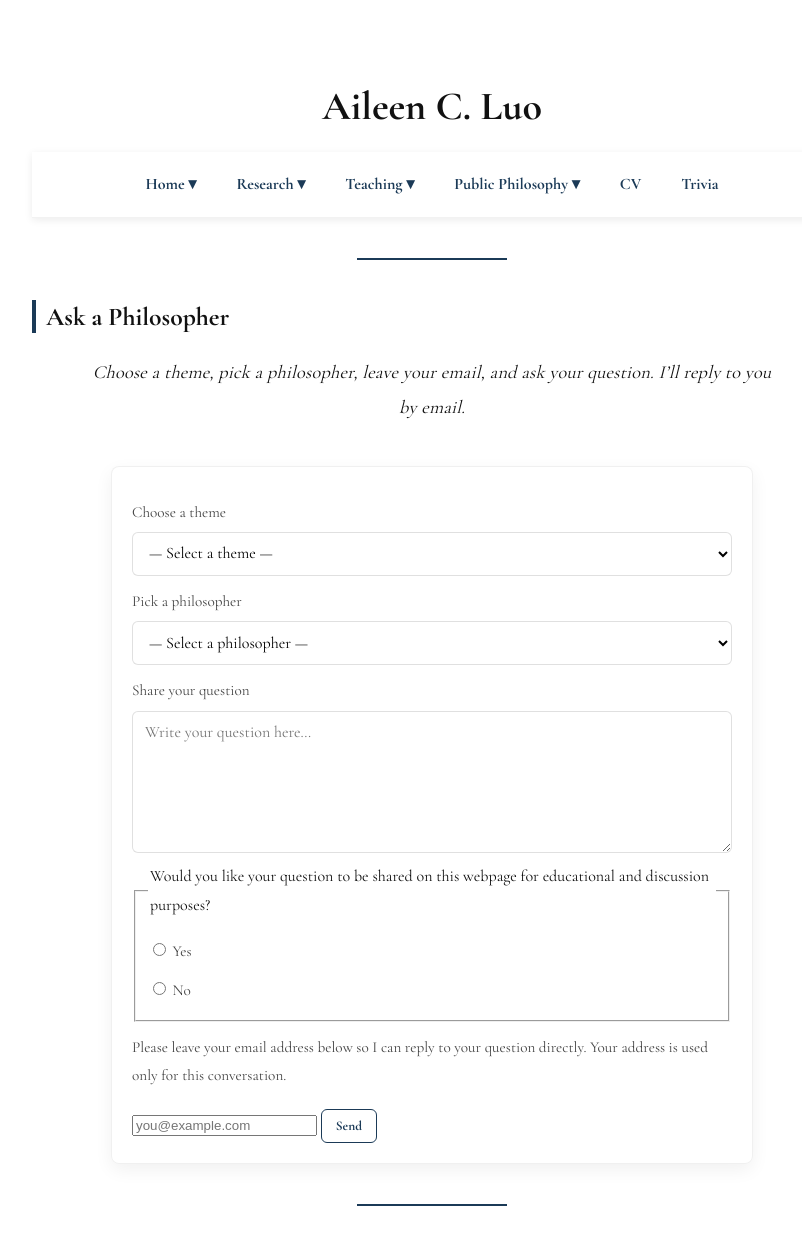
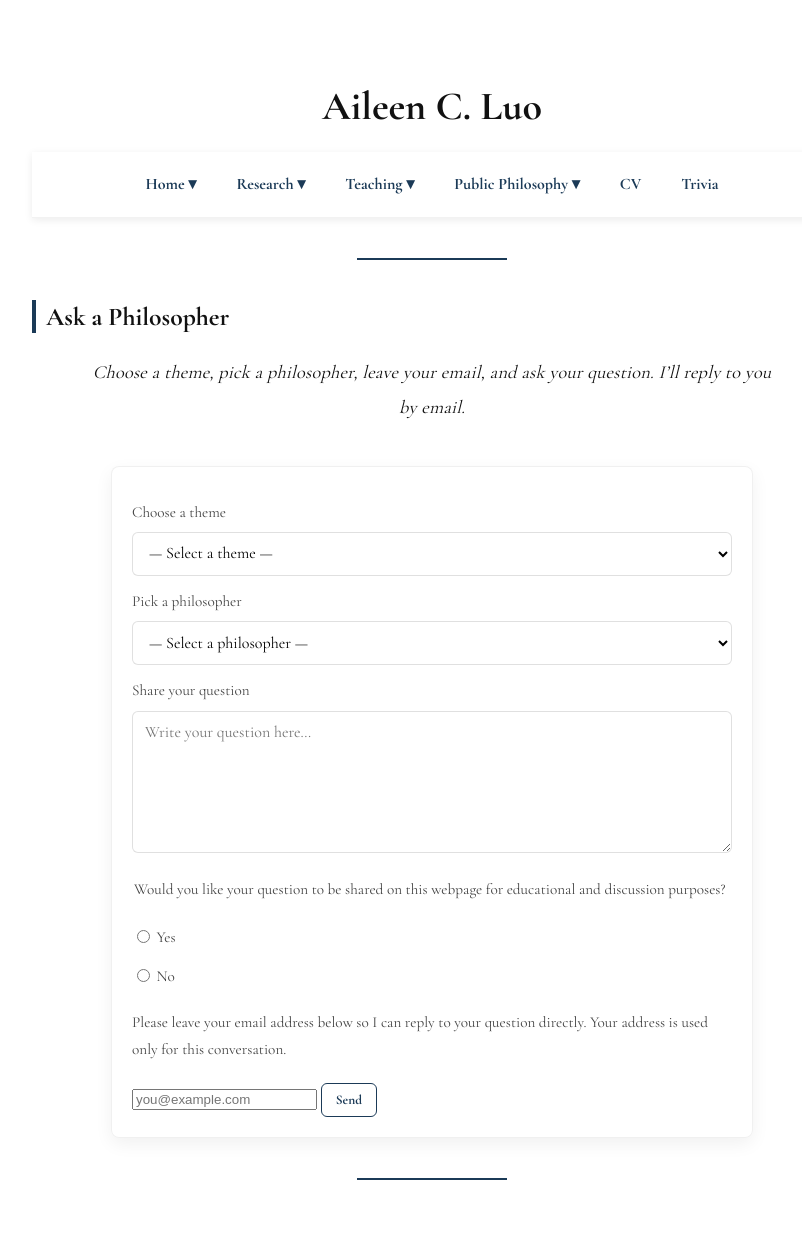
Before and after one commit to aileencluo/aileencluo.github.io, a Jekyll site: the page built from ask.md, in a window 1280 px wide and 1286 px high. Shown: the top 1245 px of the window, without its empty margins (208-1010 px from the left). Built offline with Jekyll 4.4.1, drawn with Linux system fonts in a browser that asks for light colours.

Commit message:
Update style.css

```diff
--- a/assets/css/style.css
+++ b/assets/css/style.css
@@ -484,6 +484,31 @@
   text-decoration: none;
 }
 
+/* Ask – consent radios */
+.choice-group{
+  margin: 14px 0 6px;
+  border: 0;
+  padding: 0;
+}
+.choice-group legend{
+  font-family: 'Cormorant Garamond', sans-serif;
+  font-size: .95em;
+  color: var(--ink-2);
+  margin-bottom: 8px;
+}
+.choice{
+  display: inline-flex;
+  align-items: center;
+  gap: 6px;
+  margin-right: 16px;
+  font-family: 'Cormorant Garamond', sans-serif;
+  font-size: 1em;
+}
+.choice input[type="radio"]{
+  transform: translateY(1px);
+}
+
+
 
 
 /* =========================
```
